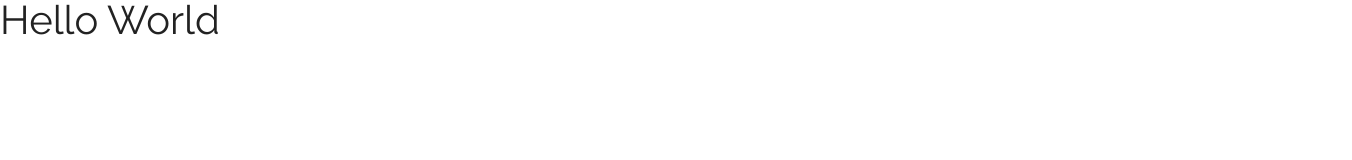
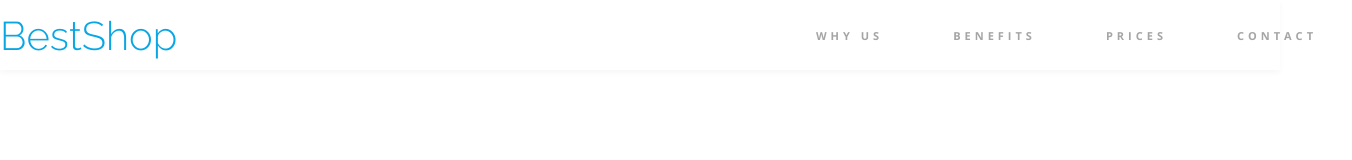
Before and after one commit to marlenabartkiewicz/BestShop, a plain HTML site: page index.html in a window 1280 px wide. Shown: the whole page, 1352 px wide, since content can reach past the window. Drawn offline with nearby package versions, Linux system fonts and the light colour scheme.

Commit message:
Header ready

```diff
--- a/css/style.css
+++ b/css/style.css
@@ -9,4 +9,52 @@
 .container {
     margin: 0 auto;
     width: 1352px;
+    height: 100%;
+    display: flex;
+    justify-content: space-between;
+    align-items: center;
+
 }
+
+.header {
+
+    height: 70px;
+    width: 100%;
+    background-color: #fff;
+    box-shadow: 0px 3px 6px #F7F7F7;
+}
+
+.logo {
+    color: #08A6E4;
+    font-size: 32;
+    line-height: 37px;
+    font-weight: 300;
+
+
+}
+
+.nav-list {
+    display: flex;
+    justify-content: space-between;
+    font-family: 'Open Sans', sans-serif;
+    font-weight: bold;
+    font-size: 11px;
+    line-height: 15px;
+    text-transform: uppercase;
+}
+
+.nav-list-link {
+    color: #A5A5A5;
+    padding: 30px 35px;
+    text-decoration: none;
+    letter-spacing: 0.1rem;
+}
+
+.nav-list-link:hover {
+    color: #000;
+    content: "";
+    background: #08A6E4;
+    cursor: pointer;
+
+
+}
--- a/index.html
+++ b/index.html
@@ -12,7 +12,28 @@
 
 </head>
 <body>
-Hello World
+    <header class="header">
+        <div class="container">
+            <div class="logo">BestShop</div>
+            <nav>
+                <ul class="nav-list">
+                    <li>
+                        <a class="nav-list-link" href="#whyus">why us</a>
+                    </li>
+                    <li>
+                        <a class="nav-list-link" href="#benefit">benefits</a>
+                    </li>
+                    <li>
+                        <a class="nav-list-link" href="#prices">prices</a>
+                    </li>
+                    <li>
+                        <a class="nav-list-link" href="#contact">contact</a>
+                    </li>
+                </ul>
+            </nav>
+
+        </div>
+    </header>
 
 </body>
 </html>
```
